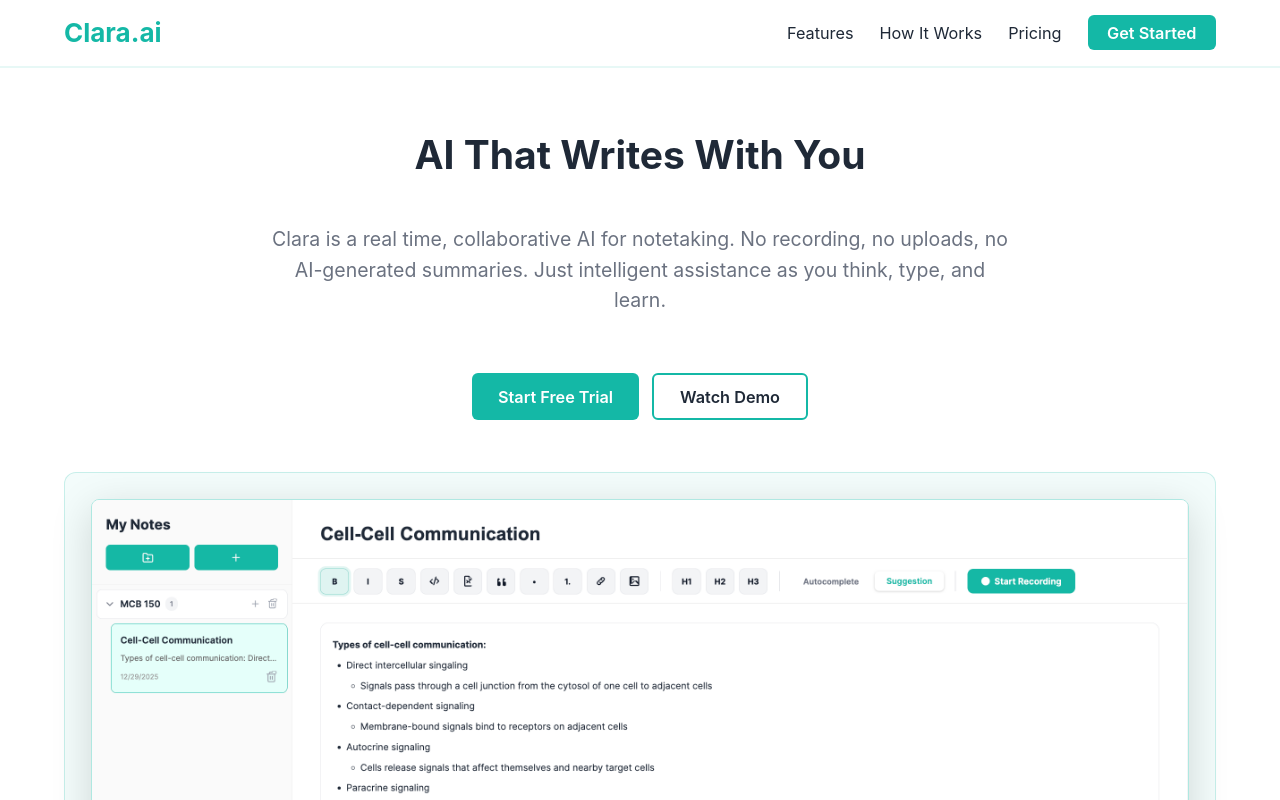
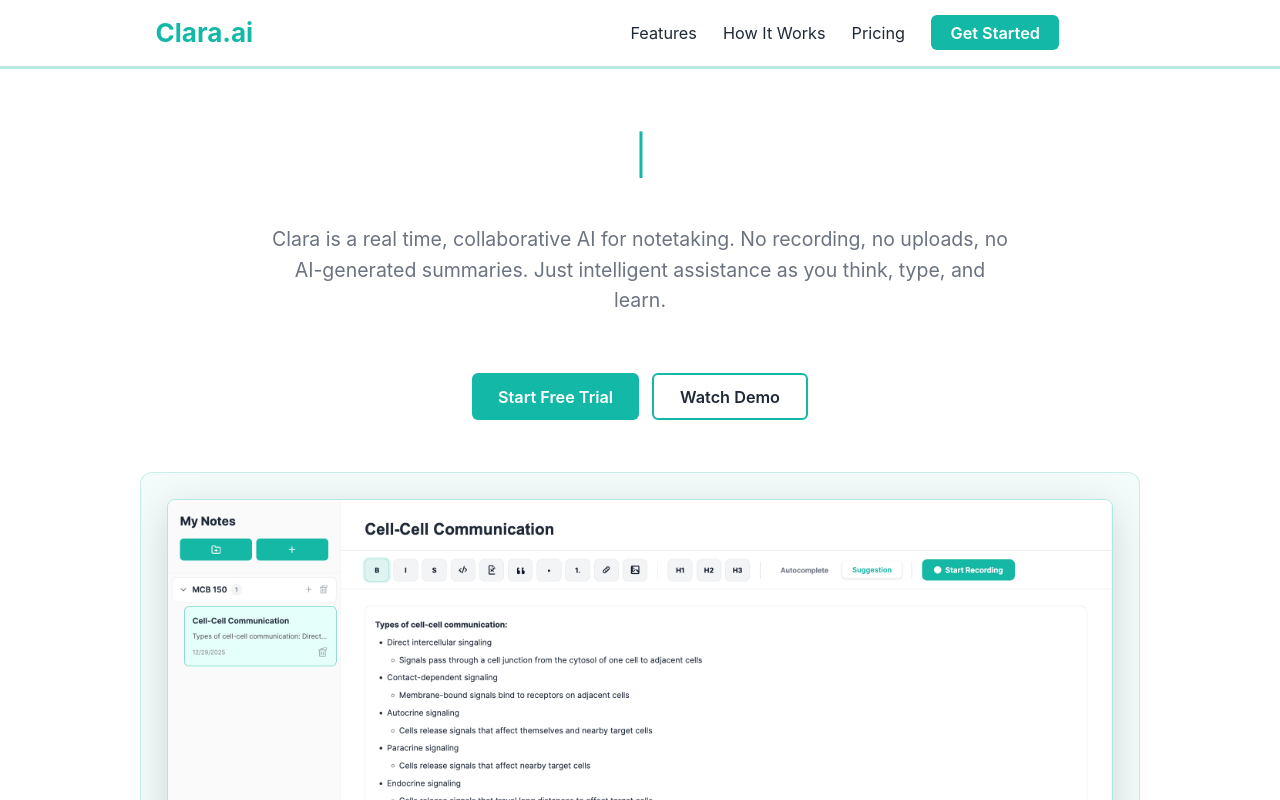
Before and after one commit to NainaMKumar/Clara.ai, a React (Vite) app: page / in a window 1280 px wide. Shown: the top 800 px of the page. Built offline with nearby package versions, Linux system fonts and the light colour scheme; the HTML template or start-up script is replaced by a standard one.

Commit message:
Additional changes to home page

```diff
--- a/src/components/DemoVisual.css
+++ b/src/components/DemoVisual.css
@@ -4,7 +4,7 @@
   background-color: rgba(20, 184, 166, 0.05);
   border-radius: 12px;
   border: 1px solid rgba(20, 184, 166, 0.2);
-  max-width: 1200px;
+  max-width: 1000px;
   margin-left: auto;
   margin-right: auto;
   display: flex;
--- a/src/components/Hero.tsx
+++ b/src/components/Hero.tsx
@@ -9,17 +9,34 @@
 
   useEffect(() => {
     let currentIndex = 0
-    const typingInterval = setInterval(() => {
-      if (currentIndex <= fullText.length) {
+    let isDeleting = false
+    let typingSpeed = 100
+
+    const type = () => {
+      if (!isDeleting && currentIndex <= fullText.length) {
         setDisplayedText(fullText.slice(0, currentIndex))
         currentIndex++
-      } else {
-        clearInterval(typingInterval)
-        setShowCursor(false)
+        typingSpeed = 100
+      } else if (!isDeleting && currentIndex > fullText.length) {
+        // Finished typing, wait before deleting
+        typingSpeed = 2000
+        isDeleting = true
+      } else if (isDeleting && currentIndex > 0) {
+        // Deleting
+        currentIndex--
+        setDisplayedText(fullText.slice(0, currentIndex))
+        typingSpeed = 50
+      } else if (isDeleting && currentIndex === 0) {
+        // Finished deleting, wait before typing again
+        isDeleting = false
+        typingSpeed = 500
       }
-    }, 100) // Adjust speed here (milliseconds per character)
 
-    return () => clearInterval(typingInterval)
+      setTimeout(type, typingSpeed)
+    }
+
+    const timeout = setTimeout(type, typingSpeed)
+    return () => clearTimeout(timeout)
   }, [])
 
   return (
--- a/src/components/Navbar.css
+++ b/src/components/Navbar.css
@@ -1,20 +1,22 @@
 .navbar {
   background-color: rgba(255, 255, 255, 0.95);
-  padding: 1rem 5%;
+  padding: 1rem 2%;
   position: fixed;
   width: 100%;
   top: 0;
   z-index: 1000;
   backdrop-filter: blur(10px);
-  border-bottom: 2px solid rgba(20, 184, 166, 0.1);
+  border-bottom: 3px solid rgba(20, 184, 166, 0.3);
 }
 
 .navbar-container {
-  max-width: 1200px;
-  margin: 0 auto;
+  max-width: 100%;
+  margin: 0;
   display: flex;
   justify-content: space-between;
   align-items: center;
+  padding-left: 10rem;
+  padding-right: 15rem;
 }
 
 .logo {
```
